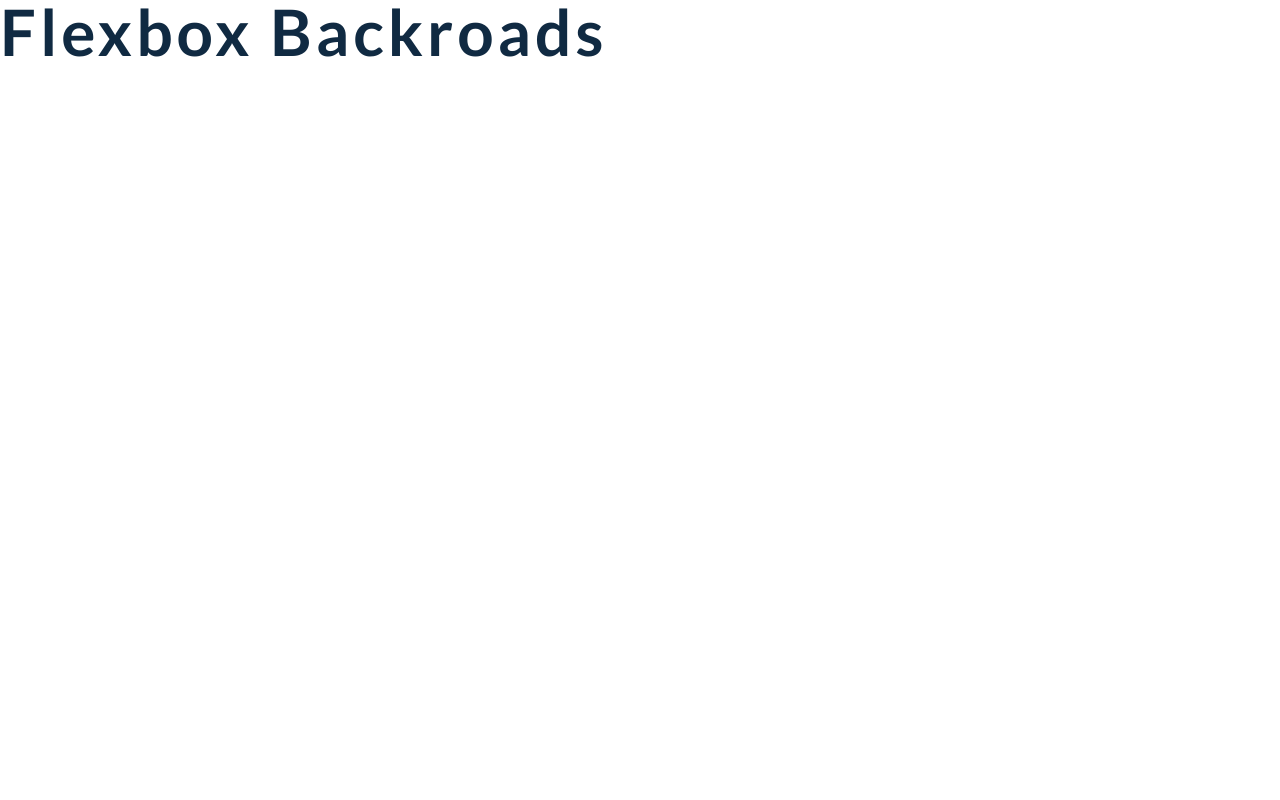
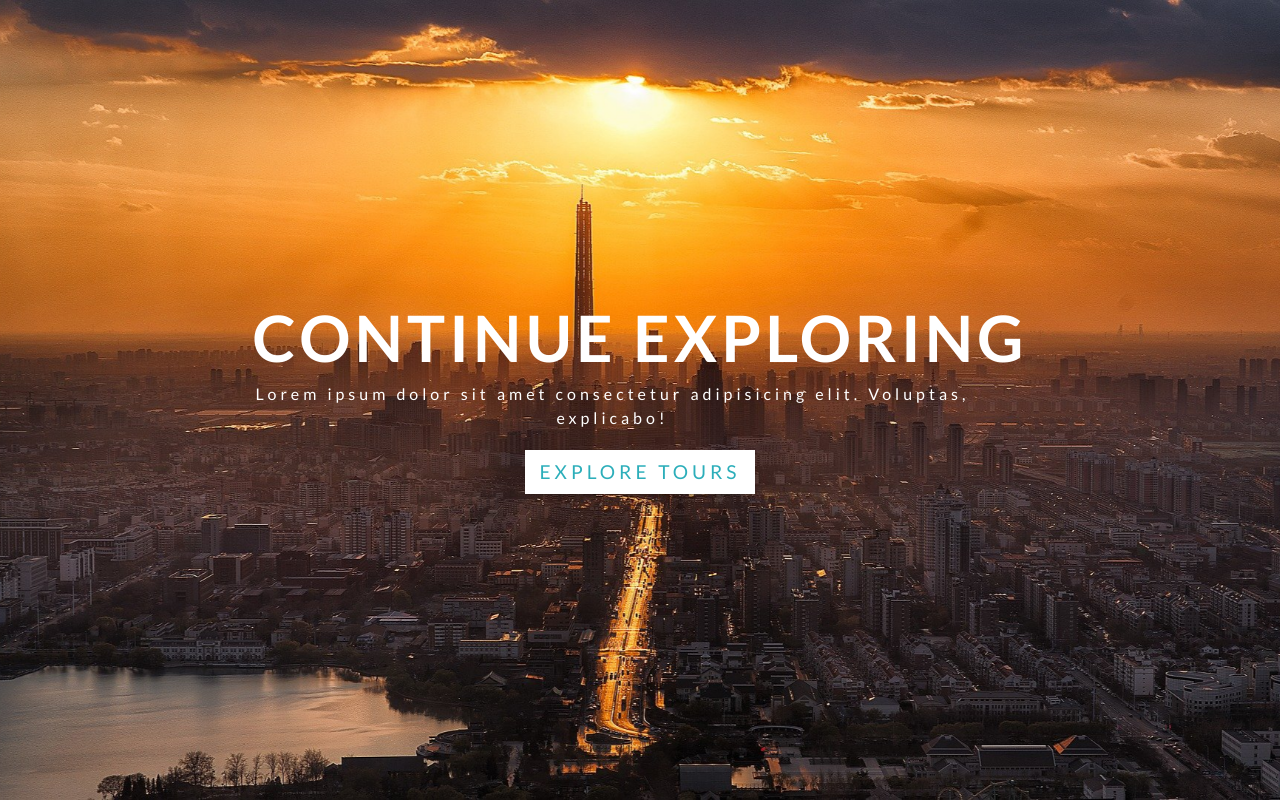
Before and after one commit to acasanova009/WorldCitiesTours, a plain HTML site: page index.html in a window 1280 px wide. Drawn offline with Linux system fonts and the light colour scheme.

Commit message:
Hero section finished

```diff
--- a/css/styles.css
+++ b/css/styles.css
@@ -154,9 +154,55 @@ Navbar
 */
 /*
 ===============
-Hero
+Hero ?Hero = customer.
 ===============
 */
+
+.hero {
+  min-height: 100vh;
+  background: var(--clr-primary-5);
+
+  display: flex;
+  justify-content: center;
+  align-items: center;
+}
+.hero-banner {
+  /* display: flex; */
+  /* justify-content: center; */
+  text-align: center;
+  /* background-color: red; */
+  color: var(--clr-white);
+  padding: 0 3rem;
+}
+.hero-banner h1 {
+  text-transform: uppercase;
+}
+.hero-banner p {
+  max-width: 30rme;
+  margin: inherit auto;
+  color: var(--clr-white);
+  letter-spacing: var(--spacing);
+}
+.hero-btn {
+  pad: 0.9rem 1.6rem;
+  font-size: 1.2rem;
+  background-color: var(--clr-white);
+  color: var(--clr-primary-5);
+}
+.hero-btn:hover {
+  background-color: transparent;
+  color: var(--clr-white);
+  border-color: var(--clr-white);
+}
+@media screen and (min-width: 768px) {
+  .hero {
+    background: url("../media/banner.jpg") center/cover fixed no-repeat;
+  }
+  .hero-banner p {
+    max-width: 45rem;
+  }
+}
+
 /*
 ===============
 About
--- a/index.html
+++ b/index.html
@@ -16,8 +16,25 @@
     <link rel="stylesheet" href="./css/styles.css" />
   </head>
   <body>
-    <h1>flexbox backroads</h1>
     <!-- header  -->
+    <header id="home">
+      <!-- navbar -->
+      <!-- end of nav bar -->
+
+      <!-- hero -->
+      <div class="hero">
+        <div class="hero-banner">
+          <h1>Continue Exploring</h1>
+          <p>
+            Lorem ipsum dolor sit amet consectetur adipisicing elit. Voluptas,
+            explicabo!
+          </p>
+          <a href="#featured" class="btn hero-btn scroll-link">Explore tours</a>
+        </div>
+      </div>
+      <!-- end of hero -->
+    </header>
+
     <!-- end of header  -->
 
     <!-- about section -->
```
